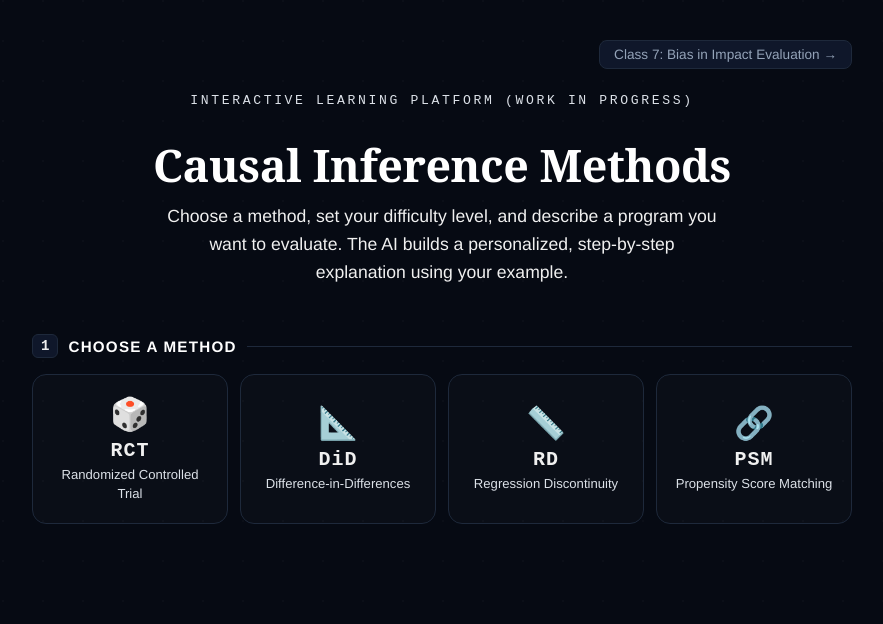
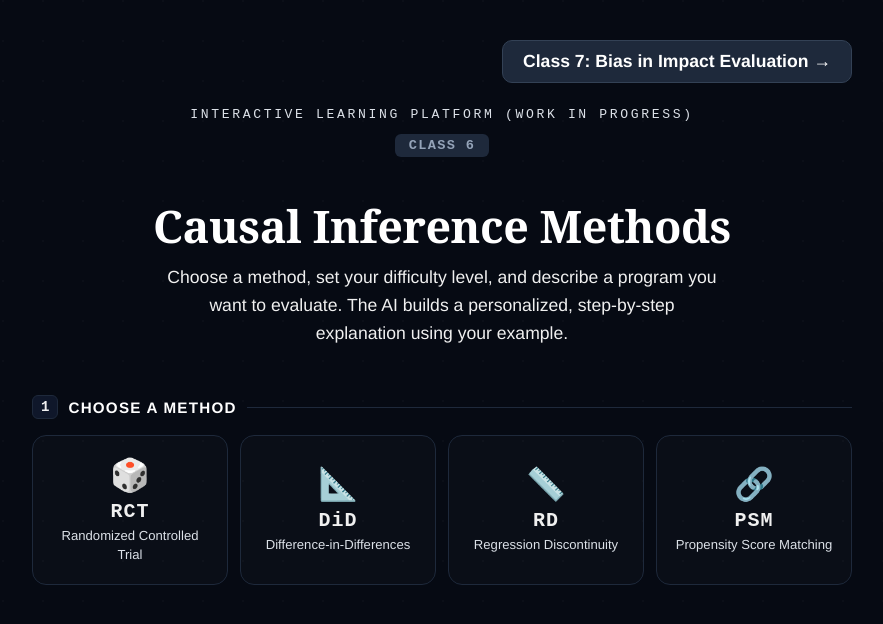
Before and after one commit to andreanorcinipala/program_evaluation, a Next.js app: page / in a window 1280 px wide. Shown: the top 624 px of the page, without its empty margins (198-1081 px from the left). Built offline with nearby package versions, Linux system fonts and the light colour scheme.

Commit message:
Add Class 6 label and make Class 7 nav link bigger and white

```diff
--- a/components/CausalInferenceLab.jsx
+++ b/components/CausalInferenceLab.jsx
@@ -766,12 +766,13 @@ export default function CausalInferenceLab() {
 
         {/* Navigation */}
         <div style={{ display: "flex", justifyContent: "flex-end", marginBottom: "1.5rem" }}>
-          <a href="/class7" style={{ fontSize: "0.85rem", color: "#94a3b8", fontFamily: "'Helvetica Neue', sans-serif", textDecoration: "none", display: "flex", alignItems: "center", gap: 6, padding: "6px 14px", background: "#0f172a", border: "1px solid #1e293b", borderRadius: 8, transition: "all 0.2s" }}>Class 7: Bias in Impact Evaluation →</a>
+          <a href="/class7" style={{ fontSize: "1.1rem", color: "#ffffff", fontFamily: "'Helvetica Neue', sans-serif", textDecoration: "none", display: "flex", alignItems: "center", gap: 8, padding: "10px 20px", background: "#1e293b", border: "1px solid #334155", borderRadius: 10, transition: "all 0.2s", fontWeight: 600 }}>Class 7: Bias in Impact Evaluation →</a>
         </div>
 
         {/* Header */}
         <header style={{ textAlign: "center", marginBottom: "3rem" }}>
           <div style={{ fontSize: "0.82rem", color: "#dce1e8", fontFamily: "'JetBrains Mono', 'Fira Code', monospace", letterSpacing: "0.2em", textTransform: "uppercase", marginBottom: 10 }}>Interactive Learning Platform (Work in Progress)</div>
+          <div style={{ display: "inline-block", padding: "4px 14px", background: "#1e293b", borderRadius: 6, fontSize: "0.85rem", fontFamily: "'JetBrains Mono', 'Fira Code', monospace", color: "#94a3b8", letterSpacing: "0.1em", textTransform: "uppercase", marginBottom: 12, fontWeight: 600 }}>Class 6</div>
           <h1 style={{ fontSize: "clamp(1.9rem, 4.5vw, 2.8rem)", fontWeight: 700, color: "#ffffff", lineHeight: 1.2, marginBottom: 10, letterSpacing: "-0.01em" }}>Causal Inference Methods</h1>
           <p style={{ fontSize: "1.1rem", color: "#f0f0f0", fontFamily: "'Helvetica Neue', sans-serif", maxWidth: 560, margin: "0 auto", lineHeight: 1.6 }}>Choose a method, set your difficulty level, and describe a program you want to evaluate. The AI builds a personalized, step-by-step explanation using your example.</p>
         </header>
```
